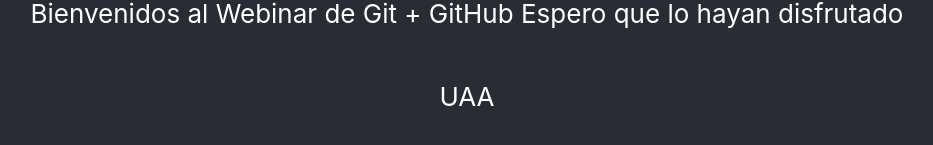
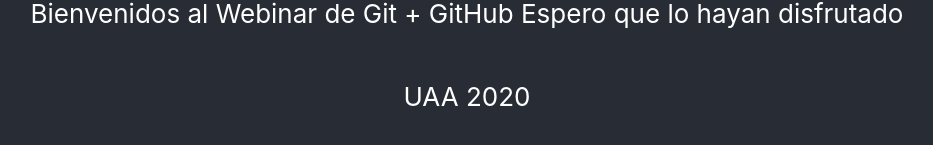
Before and after one commit to fermin-uaa/git-webinar, a React (Create React App) app: page / in a window 1280 px wide. Shown: the part 505-650 px from the top of the page, without its empty margins (173-1106 px from the left). Built offline with nearby package versions, Linux system fonts and the light colour scheme.

Commit message:
Agregue el anio 2020 luego de UAA

```diff
--- a/src/App.js
+++ b/src/App.js
@@ -12,7 +12,7 @@
           Espero que lo hayan disfrutado
         </p>
         <p>
-          UAA
+          UAA 2020
         </p>
       </header>
     </div>
```
